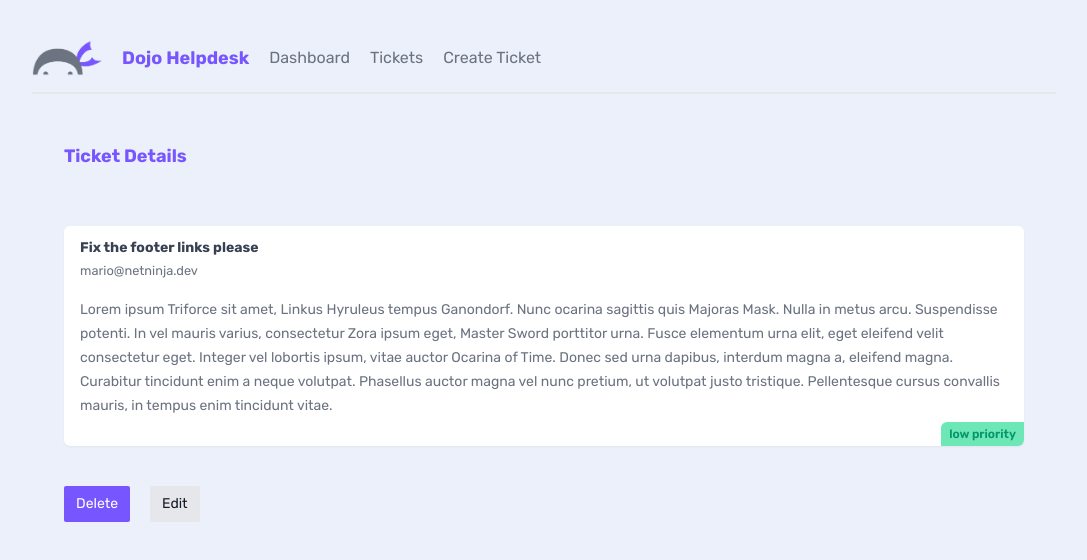
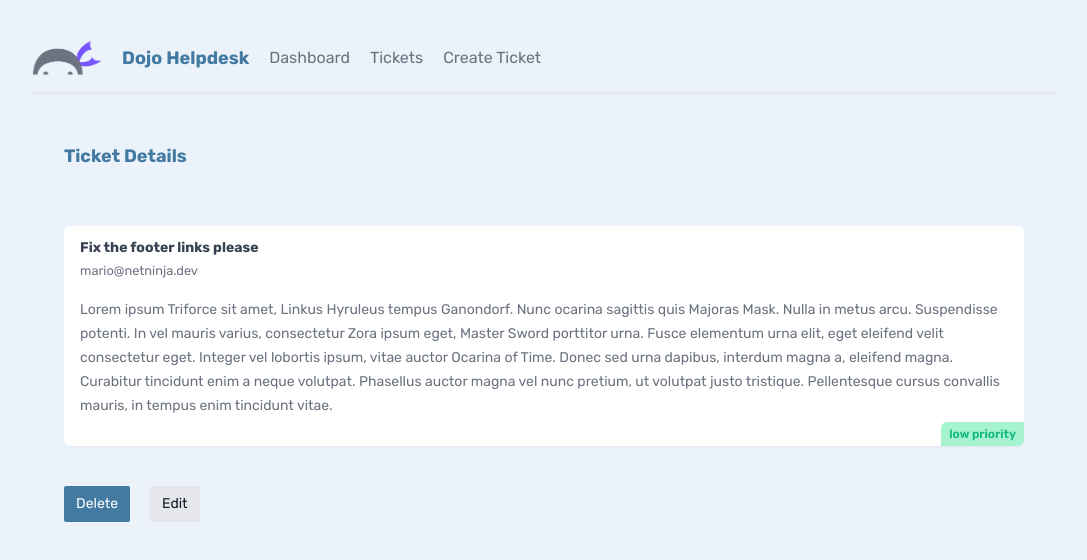
Before and after one commit to FaithKi/dummy-helpdesk, a Next.js app: page /tickets/1 in a window 1280 px wide. Shown: the top 560 px of the page, without its empty margins (96-1183 px from the left). Built offline with nearby package versions, Linux system fonts and the light colour scheme; data requests are answered from the project's data file.

Commit message:
change theme color

```diff
--- a/app/globals.css
+++ b/app/globals.css
@@ -4,7 +4,7 @@
 
 /* base styles */
 body {
-  background: #ebf0fa;
+  background: #EBF2FA;
   @apply text-gray-500 m-8;
 }
 h1, h2 {
@@ -124,13 +124,13 @@ form button {
     text-xs font-semibold;
 }
 .pill.high {
-  @apply bg-red-300 text-red-600;
+  @apply bg-red-200 text-red-500;
 }
 .pill.medium {
-  @apply bg-blue-300 text-blue-600;
+  @apply bg-blue-200 text-blue-500;
 }
 .pill.low {
-  @apply bg-emerald-300 text-emerald-600;
+  @apply bg-emerald-200 text-emerald-500;
 }
 .card .pill {
   @apply
--- a/app/loading.tsx
+++ b/app/loading.tsx
@@ -10,13 +10,6 @@ export default function Loading() {
       <p>Hopefully not for too long :)</p>
       <p>Hopefully not for too long :)</p>
       <p>Hopefully not for too long :)</p>
-      <p>Hopefully not for too long :)</p>
-      <p>Hopefully not for too long :)</p>
-      <p>Hopefully not for too long :)</p>
-      <p>Hopefully not for too long :)</p>
-      <p>Hopefully not for too long :)</p>
-      <p>Hopefully not for too long :)</p>
-      <p>Hopefully not for too long :)</p>
     </main>
   );
 }
--- a/tailwind.config.ts
+++ b/tailwind.config.ts
@@ -9,7 +9,7 @@ const config: Config = {
   theme: {
     extend: {
       colors: {
-        primary: '#7856ff',
+        primary: '#427AA1',
       }
     },
   },
```
